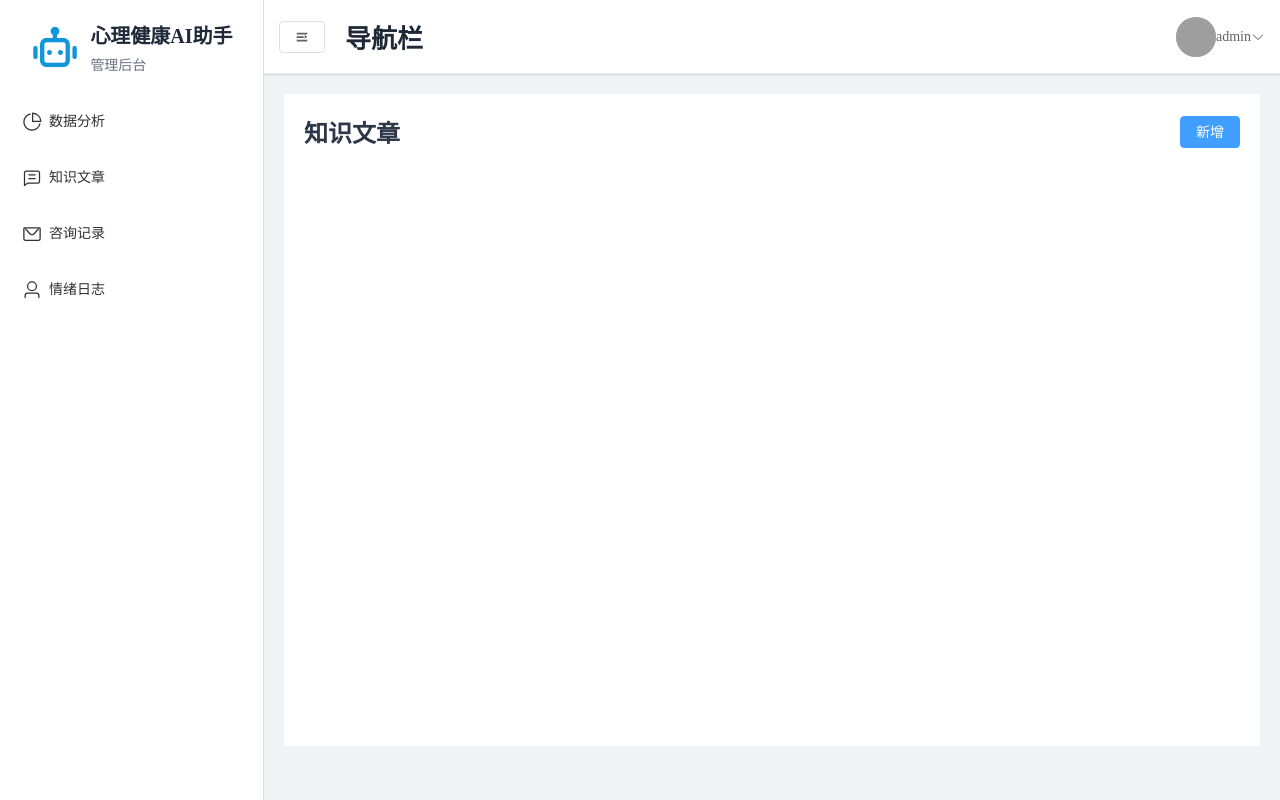
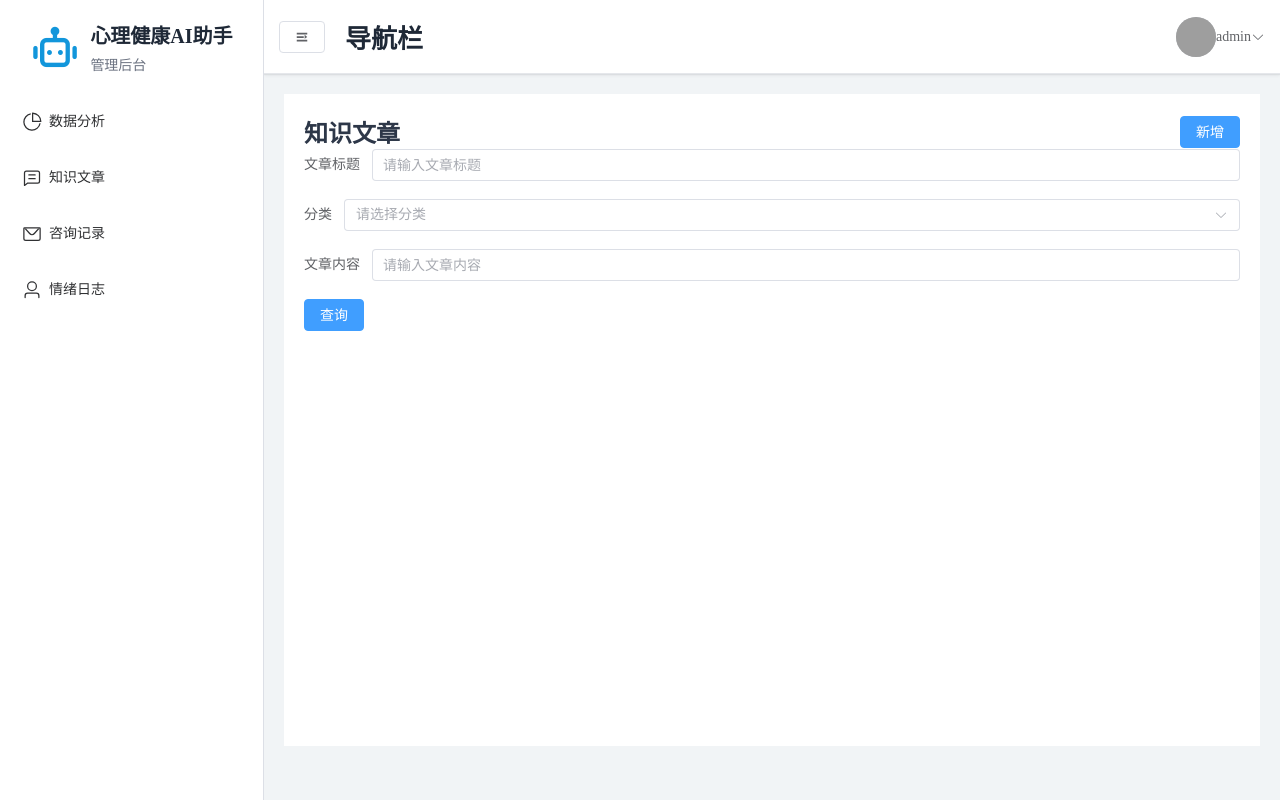
Before and after one commit to xieyo430/aiAssistant, a Vue app in the folder code/AI-VUE/: page /back/knowledge in a window 1280 px wide. Built offline with nearby package versions, Linux system fonts and the light colour scheme; grey boxes are pictures that could not be loaded.

Commit message:
TableSearch Component Encapsulation

```diff
--- a/code/AI-VUE/package.json
+++ b/code/AI-VUE/package.json
@@ -11,6 +11,7 @@
   "dependencies": {
     "@element-plus/icons-vue": "^2.3.2",
     "element-plus": "^2.8.3",
+    "pinia": "^3.0.4",
     "sass": "^1.97.2",
     "vue": "^3.5.32",
     "vue-router": "^5.0.6"
--- a/code/AI-VUE/src/components/Navbar.vue
+++ b/code/AI-VUE/src/components/Navbar.vue
@@ -1,7 +1,7 @@
 <template>
   <div class="navbar">
     <div class="flex-box">
-      <el-button>
+      <el-button @click="handleCollapse">
         <el-icon><Expand /></el-icon>
       </el-button>
       <p class="page-title">导航栏</p>
@@ -24,7 +24,9 @@
 </template>
 <script setup>
 import {ref} from 'vue'
+import { useAdminStore } from '@/stores/admin'
 import { Expand, ArrowDown, User } from '@element-plus/icons-vue'
+
 
 const handleCommand = (command) => {
   console.log(command,'command')
@@ -32,6 +34,11 @@ const handleCommand = (command) => {
     // 处理退出登录逻辑
   }
 }
+
+const handleCollapse = () => {
+  useAdminStore().toggleCollapse()
+}
+
 </script>
 
 <style lang="scss" scoped>
--- a/code/AI-VUE/src/components/Sidebar.vue
+++ b/code/AI-VUE/src/components/Sidebar.vue
@@ -1,15 +1,15 @@
 <template>
-  <el-aside width="264px">
+  <el-aside :width="isCollapse ? '64px' : '264px'">
     <el-menu
-        default-active="2"
+        :collapse="isCollapse"
+        :collapse-transition="false"
         class="menu-style"
       >
         <div class="brand">
           <el-image style="width: 50px; height: 50px;margin-right: 10px;"  :src="iconUrl"  alt="机器人" />
-          <div class="info-card">
+          <div v-show="!isCollapse" class="info-card">
             <h1 class="brand-title">心理健康AI助手</h1>
             <p class="brand-subtitle">管理后台</p>
-
           </div>
         </div>
         <el-menu-item @click="(key) => seleckMenu(item.path)" v-for="item in router.options.routes[0].children" :key="item.path" :index="item.path">
@@ -24,10 +24,14 @@
 </template>
 
 <script setup>
+import { computed } from 'vue'
 import{useRouter}from 'vue-router'
+import { useAdminStore } from '@/stores/admin'
 const router = useRouter()
 
 const iconUrl = new URL("@/assets/images/机器人.png", import.meta.url).href
+
+const isCollapse = computed(() => useAdminStore().isCollapse)
 
 const seleckMenu = (path) => {
   const currentRoute = router.options.routes[0]
--- /dev/null
+++ b/code/AI-VUE/src/components/TableSearch.vue
@@ -0,0 +1,35 @@
+<template>
+  <el-form :model="formData">
+    <template v-for="item in formItem" :key="item.prop">
+    <el-form-item :label="item.label" :prop="item.prop">
+      <component :is="isComp(item.comp)" :placeholder="item.placeholder" v-model="formData[item.prop]">
+        <template v-if="item.comp === 'select'">
+          <el-option label="全部" value="" />
+          <el-option v-for="opt in item.options" :key="opt.value" :label="opt.Label" :value="opt.value" />
+        </template>
+      </component>
+    </el-form-item>
+    </template>
+    <el-button type="primary" @click="handleSearch">查询</el-button>
+  </el-form>
+</template>
+<script setup>
+import {ref,reactive} from 'vue'
+
+const formData = reactive({})
+
+const props = defineProps({
+  formItem: {
+    type: Array,
+    default: () => []
+  }
+})
+const isComp = (comp)=>{
+  return{
+    input:'el-input',
+    select:'el-select',
+    textarea:'el-textarea',
+  }[comp]
+}
+
+</script>
--- a/code/AI-VUE/src/main.js
+++ b/code/AI-VUE/src/main.js
@@ -5,9 +5,14 @@ import ElementPlus from 'element-plus'
 import 'element-plus/dist/index.css'
 import router from './router'
 import * as ElementPlusIconsVue from '@element-plus/icons-vue'
+import { createPinia } from 'pinia'
+
+const pinia = createPinia()
+
+
 
 const app = createApp(App)
 for (const [key, component] of Object.entries(ElementPlusIconsVue)) {
   app.component(key, component)
 }
-app.use(ElementPlus).use(router).mount('#app')
+app.use(pinia).use(ElementPlus).use(router).mount('#app')
--- /dev/null
+++ b/code/AI-VUE/src/stores/admin.js
@@ -0,0 +1,16 @@
+import { defineStore } from 'pinia'
+import { ref } from 'vue'
+
+export const useAdminStore = defineStore('admin', () => {
+  const isCollapse = ref(false)
+
+  const toggleCollapse = () => {
+    isCollapse.value = !isCollapse.value
+  }
+
+  return {
+    isCollapse,
+    toggleCollapse
+
+  }
+})
--- a/code/AI-VUE/src/views/knowledge.vue
+++ b/code/AI-VUE/src/views/knowledge.vue
@@ -5,8 +5,28 @@
       <el-button type="primary">新增</el-button>
     </template>
     </PageHead>
+    <TableSearch :formItem="formItem" @search="handleSearch" />
   </div>
 </template>
 <script setup>
 import PageHead from '@/components/PageHead.vue'
+import TableSearch from '@/components/TableSearch.vue'
+
+const formItem = [
+  {comp:'input',prop:'title',label:'文章标题',placeholder:'请输入文章标题'},
+  {comp:'select',prop:'categoryId',label:'分类',placeholder:'请选择分类',options:[
+    {
+    Label:'心理健康基础',
+    value:1,
+  },
+  {
+    Label:'情绪管理',
+    value:2,
+  }] },
+  {comp:'input',prop:'content',label:'文章内容',placeholder:'请输入文章内容'},
+]
+
+const handleSearch = () => {
+  console.log(formData,'formData')
+}
 </script>
```
Also changed, not shown: 1 other file (tests, documents, lock files or other folders).
